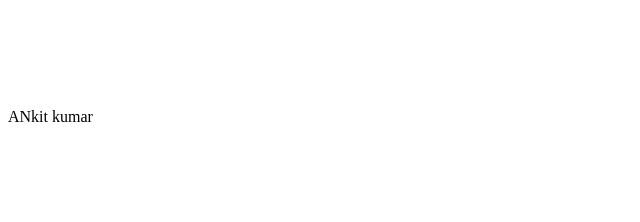
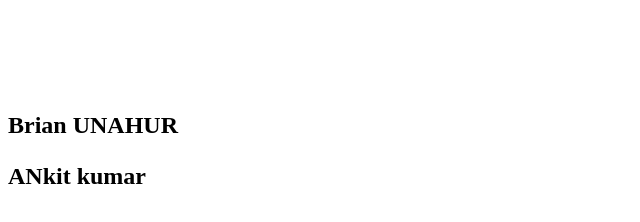
Before and after one commit to CEIT123/Ankit-Kum.github.io, a plain HTML site: page index.html in a window 1280 px wide. Shown: the whole page, without its empty margins (0-640 px from the left). Drawn offline with Linux system fonts and the light colour scheme.

Commit message:
added name and university

```diff
--- a/index.html
+++ b/index.html
@@ -4,6 +4,8 @@
 
 <marquee><h1>Unahuer Website</h1></marquee>
 
+<h2>Brian UNAHUR<h2>
+
 <p>ANkit kumar</p>
 
 </body>
```
